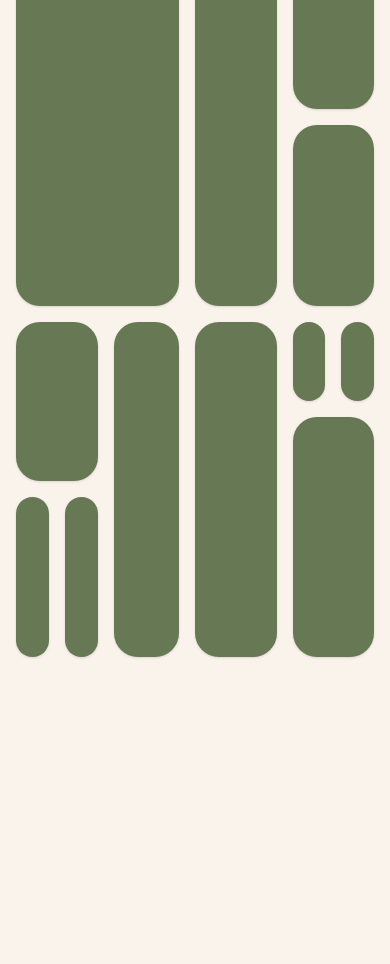
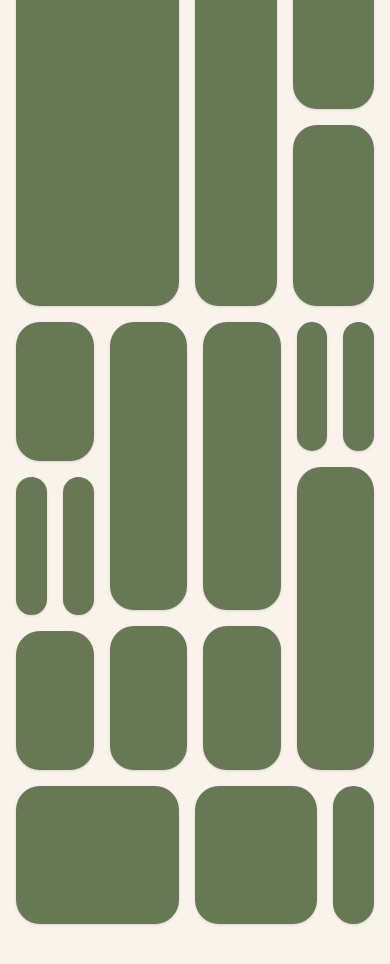
Before and after one commit to rafaeelricco/leticia-psi-lp, a Next.js app: page / in a window 390 px wide. Shown: the part 3420-4384 px from the top of the page. Before the commit the page ends 4301 px from the top, so only its background shows below. Built offline with nearby package versions, Linux system fonts and the light colour scheme.

Commit message:
refactor: update benefits component layout for responsiveness

```diff
--- a/src/features/home/components/benefits.tsx
+++ b/src/features/home/components/benefits.tsx
@@ -3,33 +3,53 @@ import React from 'react'
 export const Benefits: React.FC = () => {
    return (
       <React.Fragment>
-         <div className="relative overflow-hidden w-full -mt-12 pt-32 pb-56 container space-y-4">
-            <div className="grid grid-cols-[0.5fr_0.25fr_0.25fr] grid-rows-[378px] gap-4">
-               <div className="bg-support06 w-full h-full rounded-3xl shadow"></div>
-               <div className="bg-support06 w-full h-full rounded-3xl shadow"></div>
-               <div className="grid gap-4">
-                  <div className="bg-support06 w-full h-full rounded-3xl shadow"></div>
-                  <div className="bg-support06 w-full h-full rounded-3xl shadow"></div>
+         <div className="relative overflow-hidden w-full -mt-12 pt-32 pb-56 container">
+            <div className="grid gap-4 w-full [&>*]:w-full">
+               {/* row 1 */}
+               <div className="grid grid-cols-[2fr_1fr_1fr] grid-rows-[378px] gap-4 [&>*]:w-full">
+                  <div className="bg-support06 rounded-3xl shadow min-w-0"></div>
+                  <div className="bg-support06 rounded-3xl shadow min-w-0"></div>
+                  <div className="grid gap-4 min-w-0">
+                     <div className="bg-support06 rounded-3xl shadow"></div>
+                     <div className="bg-support06 rounded-3xl shadow"></div>
+                  </div>
                </div>
-            </div>
-            <div className="grid grid-cols-[0.5fr_0.25fr_0.25fr] grid-rows-[335px] gap-4">
-               <div className="grid grid-flow-col gap-4">
-                  <div className="flex flex-col flex-1 gap-4">
-                     <div className="bg-support06 w-full h-1/2 rounded-3xl shadow"></div>
-                     <div className="flex items-center gap-4 h-1/2">
-                        <div className="bg-support06 w-full h-full rounded-3xl shadow"></div>
-                        <div className="bg-support06 w-full h-full rounded-3xl shadow"></div>
+
+               {/* row 2 */}
+               <div className="grid grid-cols-[1fr_1fr_1fr_1fr] grid-rows-[448px] gap-4 [&>*]:w-full">
+                  <div className="grid gap-4">
+                     <div className="bg-support06 h-full rounded-3xl shadow"></div>
+                     <div className="grid grid-flow-col gap-4">
+                        <div className="bg-support06 h-full rounded-3xl shadow"></div>
+                        <div className="bg-support06 h-full rounded-3xl shadow"></div>
                      </div>
+                     <div className="bg-support06 h-full rounded-3xl shadow"></div>
                   </div>
-                  <div className="bg-support06 w-full h-full rounded-3xl shadow"></div>
+
+                  <div className="grid gap-4 grid-rows-[2fr_1fr]">
+                     <div className="bg-support06 h-full rounded-3xl shadow"></div>
+                     <div className="bg-support06 h-full rounded-3xl shadow"></div>
+                  </div>
+
+                  <div className="grid gap-4 grid-rows-[2fr_1fr]">
+                     <div className="bg-support06 h-full rounded-3xl shadow"></div>
+                     <div className="bg-support06 h-full rounded-3xl shadow"></div>
+                  </div>
+
+                  <div className="grid gap-4 grid-rows-[0.3fr_auto]">
+                     <div className="grid grid-flow-col gap-4 h-full">
+                        <div className="bg-support06 h-full rounded-3xl shadow"></div>
+                        <div className="bg-support06 h-full rounded-3xl shadow"></div>
+                     </div>
+                     <div className="bg-support06 h-full rounded-3xl shadow"></div>
+                  </div>
                </div>
-               <div className="bg-support06 w-full h-full rounded-3xl shadow"></div>
-               <div className="flex flex-col flex-1 gap-4">
-                  <div className="flex items-center gap-4 h-[120px]">
-                     <div className="bg-support06 w-full h-full rounded-3xl shadow"></div>
-                     <div className="bg-support06 w-full h-full rounded-3xl shadow"></div>
-                  </div>
-                  <div className="bg-support06 w-full h-[361px] rounded-3xl shadow"></div>
+
+               {/* row 3 */}
+               <div className="grid grid-cols-[2fr_1.5fr_0.5fr] grid-rows-[138px] gap-4 [&>*]:w-full">
+                  <div className="bg-support06 h-full rounded-3xl shadow"></div>
+                  <div className="bg-support06 h-full rounded-3xl shadow"></div>
+                  <div className="bg-support06 h-full rounded-3xl shadow"></div>
                </div>
             </div>
          </div>
```
